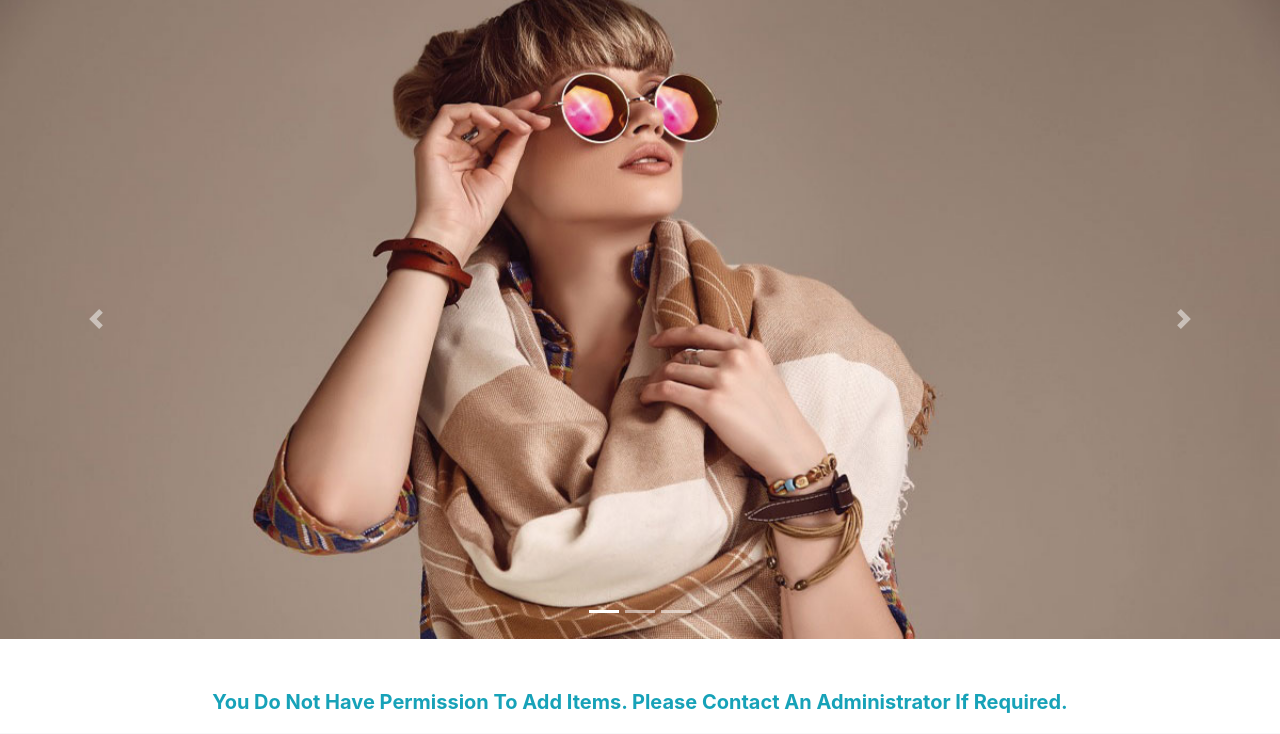
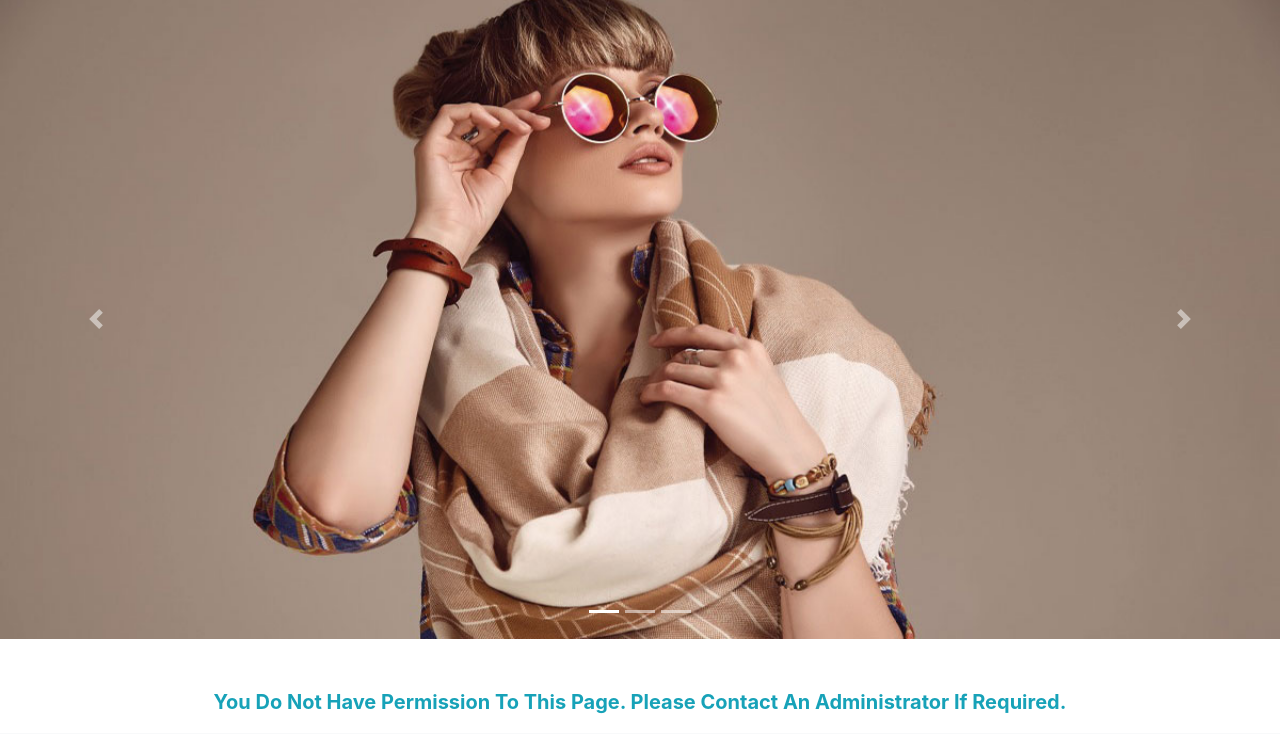
Before and after one commit to IatrouNick/IntProg, a Django app: page /item/new in a window 1280 px wide. Shown: the part 88-822 px from the top of the page. Run offline with Django 4.2, Linux system fonts and the light colour scheme; some libraries are stand-ins or nearby versions.

Commit message:
small changes so only admin can view all pages

```diff
--- a/IntProg/home/templates/home/clothes_detailView.html
+++ b/IntProg/home/templates/home/clothes_detailView.html
@@ -1,7 +1,7 @@
 {% extends 'headerFooter.html' %}
 {% load static %}
 {% block content %}
-
+{% if request.user.id == 1 %}
     <br class="choices">
         <div id="page-container">
                 <div id="finalImage">
@@ -12,4 +12,7 @@
                 <a class="btn btn-secondary" href={% url 'item.update' clothes.id %} style="font-size:30px" >Edit</a>
                 </div>
         </div>
+{% else %}
+<p class="text-capitalize font-weight-bold text-center text-info" style = "font-size:20px;">You do not have permission to this page. Please contact an administrator if required.</p>
+{% endif %}
 {% endblock %}
--- a/IntProg/home/templates/home/clothes_form.html
+++ b/IntProg/home/templates/home/clothes_form.html
@@ -14,6 +14,6 @@
         </div>
     {% endif %}
 {% else %}
-<p class="text-capitalize font-weight-bold text-center text-info" style = "font-size:20px;">You do not have permission to add items. Please contact an administrator if required.</p>
+<p class="text-capitalize font-weight-bold text-center text-info" style = "font-size:20px;">You do not have permission to this page. Please contact an administrator if required.</p>
 {% endif %}
 {% endblock %}
--- a/IntProg/home/templates/home/clothes_list.html
+++ b/IntProg/home/templates/home/clothes_list.html
@@ -1,7 +1,7 @@
 {% extends 'headerFooter.html' %}
 {% load static %}
 {% block content %}
-
+{% if request.user.id == 1 %}
     <br class="choices">
         <div id="page-container">
             <div id="content-wrap">
@@ -19,4 +19,7 @@
             </div>
         </div>
     <br class="choices">
+{% else %}
+<p class="text-capitalize font-weight-bold text-center text-info" style = "font-size:20px;">You do not have permission to this page. Please contact an administrator if required.</p>
+{% endif %}
 {% endblock %}
```
Also changed, not shown: IntProg/db.sqlite3.
